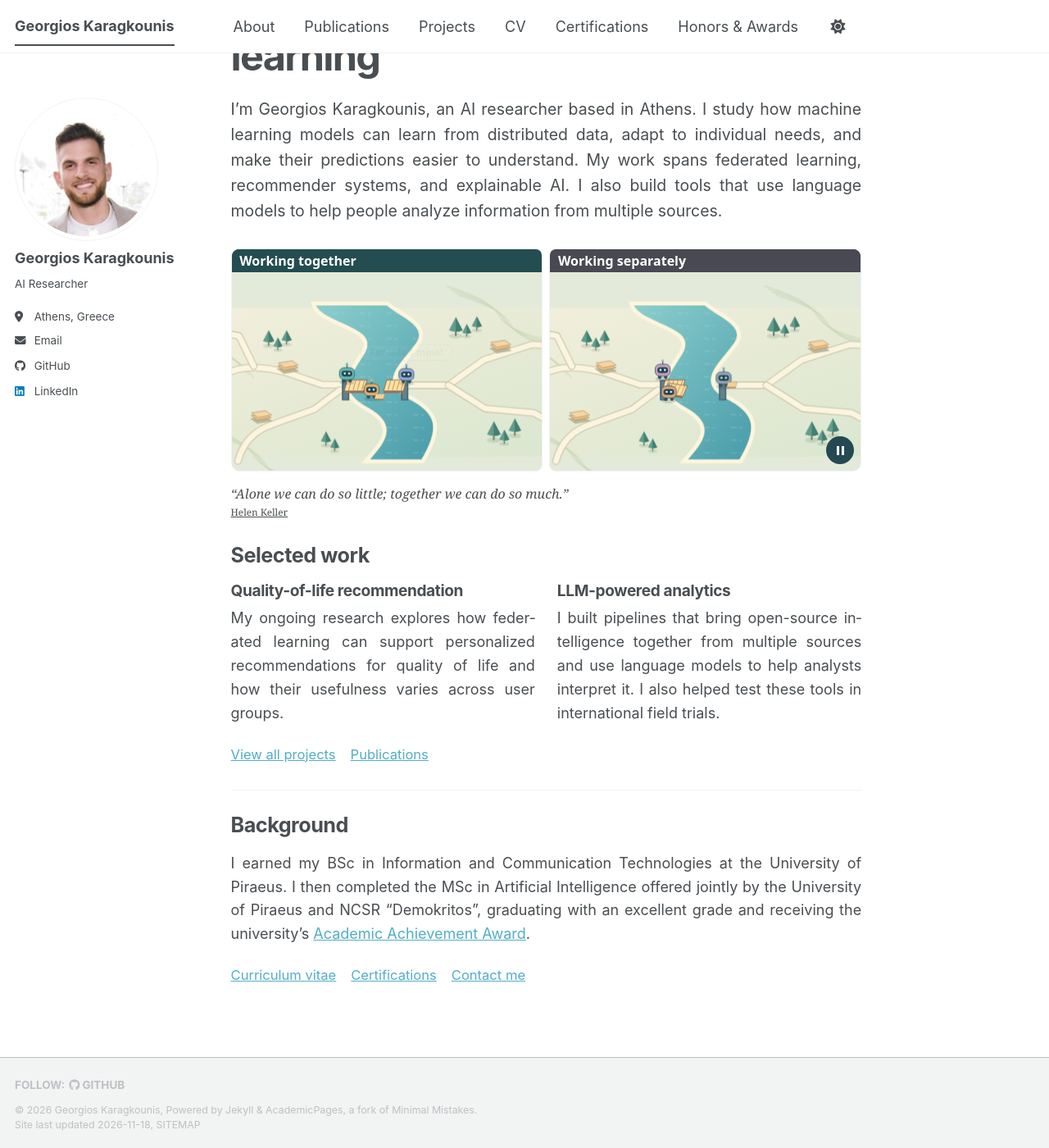
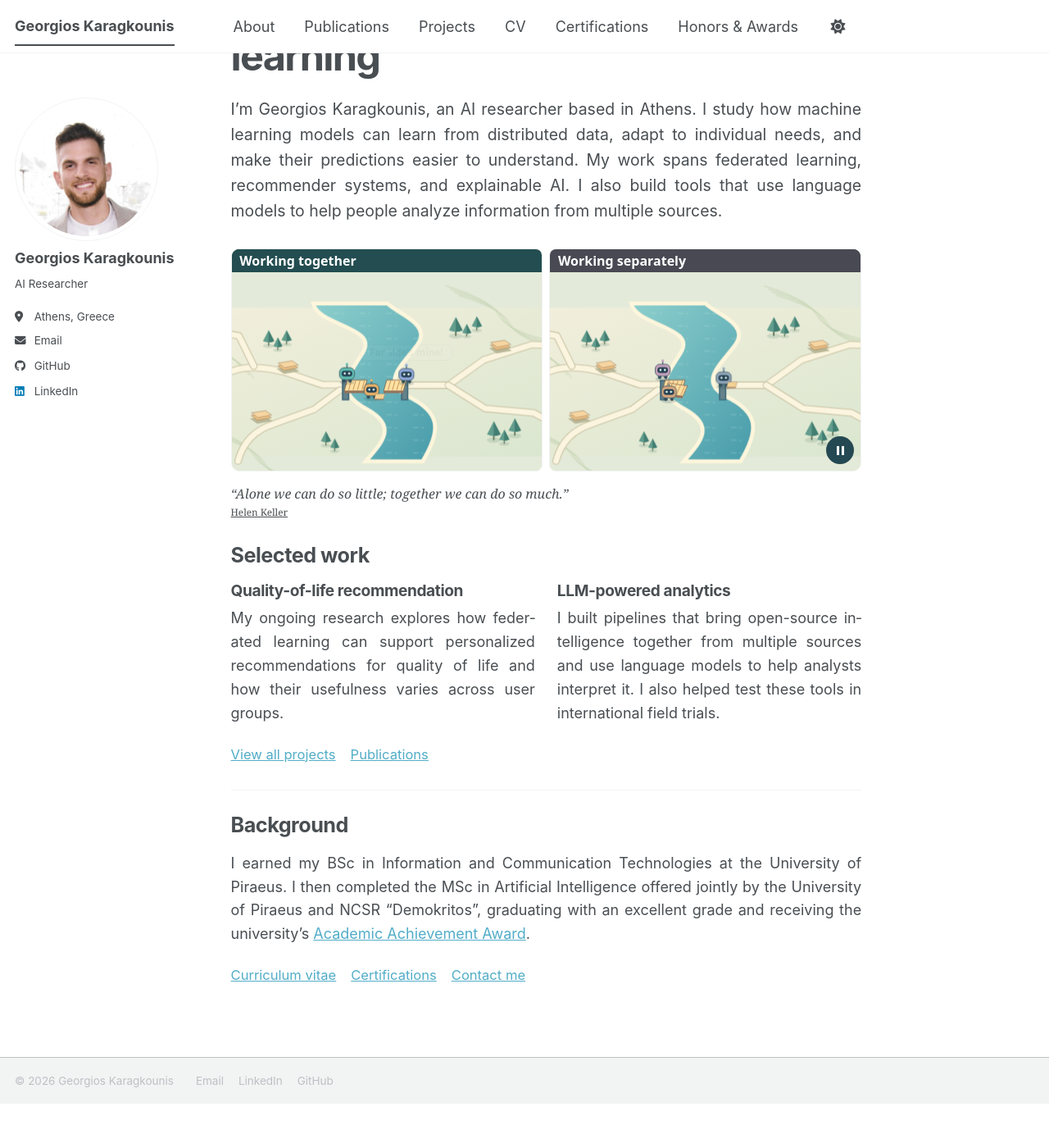
Before and after one commit to georgekaragounis/gkaragounis.github.io, a Jekyll site: the page built from _pages/about.md, in a window 1280 px wide and 1400 px high, scrolled down 114 px. Shown: the whole window at 82% size. Built offline with Jekyll 4.4.1, drawn with Linux system fonts in a browser that asks for light colours; a script bundle is joined from its source files by our own code; a style sheet for code colours, icons or effects is not loaded; after the commit the page ends 1460 px from its top, so only the background shows below that.

Commit message:
Simplify the site footer to copyright and contact links

```diff
--- a/_includes/footer.html
+++ b/_includes/footer.html
@@ -1,25 +1,8 @@
-{% include base_path %}
-
-{% if site.author.github or site.author.bitbucket or site.atom_feed.hide != true %}
-<div class="page__footer-follow">
-  <ul class="social-icons">
-    {% if site.data.ui-text[site.locale].follow_label %}
-      <li><strong>{{ site.data.ui-text[site.locale].follow_label }}</strong></li>
-    {% endif %}
-    {% if site.author.github %}
-      <li><a href="https://github.com/{{ site.author.github }}"><i class="fab fa-github" aria-hidden="true"></i> GitHub</a></li>
-    {% endif %}
-    {% if site.author.bitbucket %}
-      <li><a href="https://bitbucket.org/{{ site.author.bitbucket }}"><i class="fab fa-bitbucket" aria-hidden="true"></i> Bitbucket</a></li>
-    {% endif %}
-    {% if site.atom_feed.hide != true %}
-    <li><a href="{% if site.atom_feed.path %}{{ site.atom_feed.path }}{% else %}{{ base_path }}/feed.xml{% endif %}"><i class="fa fa-fw fa-rss-square" aria-hidden="true"></i> {{ site.data.ui-text[site.locale].feed_label | default: "Feed" }}</a></li>
-    {% endif %}
-  </ul>
+<div class="profile-footer">
+  <span>&copy; {{ site.time | date: '%Y' }} {{ site.name | default: site.title | escape }}</span>
+  <nav aria-label="Contact links">
+    {% if site.author.email %}<a href="mailto:{{ site.author.email | escape }}">Email</a>{% endif %}
+    {% if site.author.linkedin %}<a href="https://www.linkedin.com/in/{{ site.author.linkedin | escape }}/">LinkedIn</a>{% endif %}
+    {% if site.author.github %}<a href="https://github.com/{{ site.author.github | escape }}">GitHub</a>{% endif %}
+  </nav>
 </div>
-{% endif %}
-
-<div class="page__footer-copyright">
-  &copy; {{ site.time | date: '%Y' }} {{ site.name | default: site.title }}, {{ site.data.ui-text[site.locale].powered_by | default: "Powered by" }} <a href="https://jekyllrb.com" rel="nofollow">Jekyll</a> &amp; <a href="https://github.com/academicpages/academicpages.github.io">AcademicPages</a>, a fork of <a href="https://mademistakes.com/work/minimal-mistakes-jekyll-theme/" rel="nofollow">Minimal Mistakes</a>.<br />
-  Site last updated {{ "now" | date: '%Y-%m-%d' }}, <a href="{{ "/sitemap/" | relative_url }}" style="text-transform: uppercase;">{{ site.data.ui-text[site.locale].site_map | default: "Sitemap" }}</a>
-</div>
--- a/_sass/layout/_footer.scss
+++ b/_sass/layout/_footer.scss
@@ -65,40 +65,14 @@
   }
 }
 
-.page__footer-copyright {
-  font-family: $global-font-family;
-  font-size: $type-size-7;
+.profile-footer {
+  display:flex;
+  flex-wrap:wrap;
+  align-items:baseline;
+  justify-content:flex-start;
+  gap:.4rem 1.5rem;
+  font-size:$type-size-6;
+  text-align:left;
+  nav {display:flex;flex-wrap:wrap;gap:1rem}
+  a:focus-visible {outline:2px solid currentColor;outline-offset:3px}
 }
-
-.page__footer-follow {
-  ul {
-    margin: 0;
-    padding: 0;
-    list-style-type: none;
-  }
-
-  li {
-    display: inline-block;
-    padding-top: 5px;
-    padding-bottom: 5px;
-    font-family: $sans-serif-narrow;
-    font-size: $type-size-6;
-    text-transform: uppercase;
-  }
-
-  li + li:before {
-    content: "";
-    padding-right: 5px;
-  }
-
-  a {
-    padding-right: 10px;
-    font-weight: bold;
-  }
-
-  .social-icons {
-    a {
-      white-space: nowrap;
-    }
-  }
-}
```
